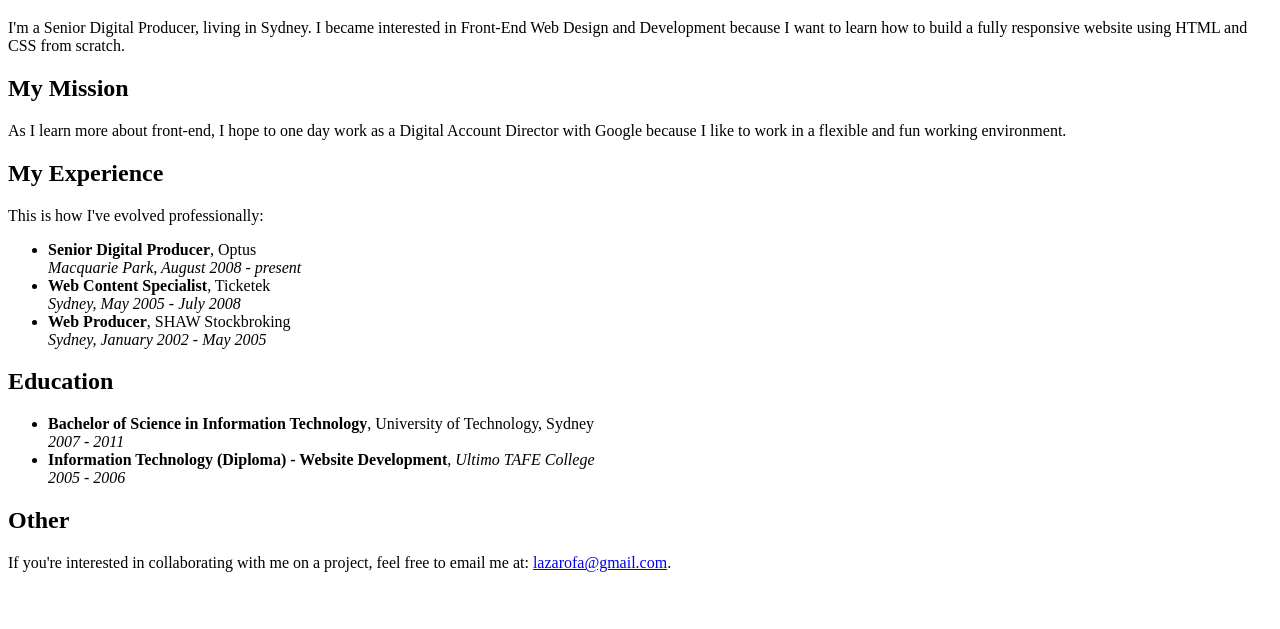
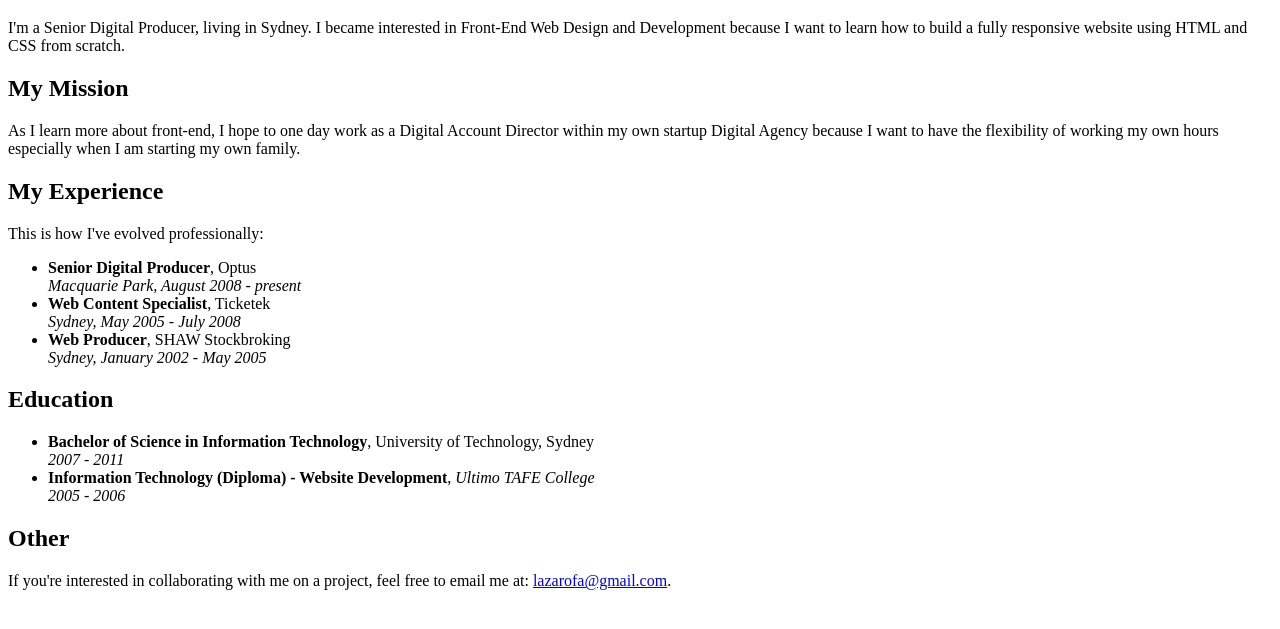
Before and after one commit to lazarofa/lazarofa.github.io, a plain HTML site: page index.html in a window 1280 px wide. Shown: the part 61-690 px from the top of the page. Drawn offline with Linux system fonts and the light colour scheme.

Commit message:
updates my mission

```diff
--- a/index.html
+++ b/index.html
@@ -12,7 +12,7 @@
 
 		<h2>My Mission</h2>
 
-		<p>As I learn more about front-end, I hope to one day work as a Digital Account Director with Google because I like to work in a flexible and fun working environment.</p>
+		<p>As I learn more about front-end, I hope to one day work as a Digital Account Director within my own startup Digital Agency because I want to have the flexibility of working my own hours especially when I am starting my own family.</p>
 
 		<h2>My Experience</h2>
 
```
